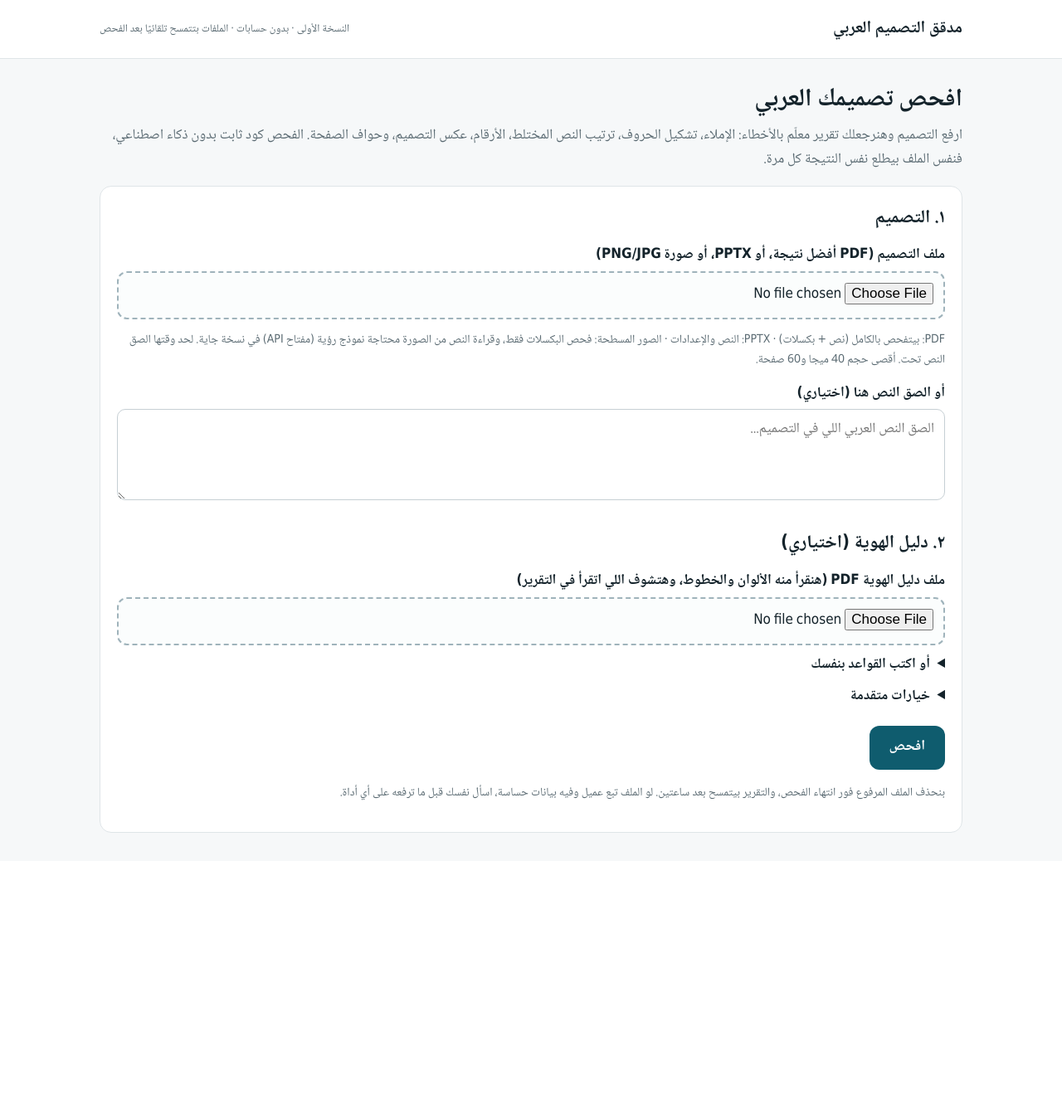
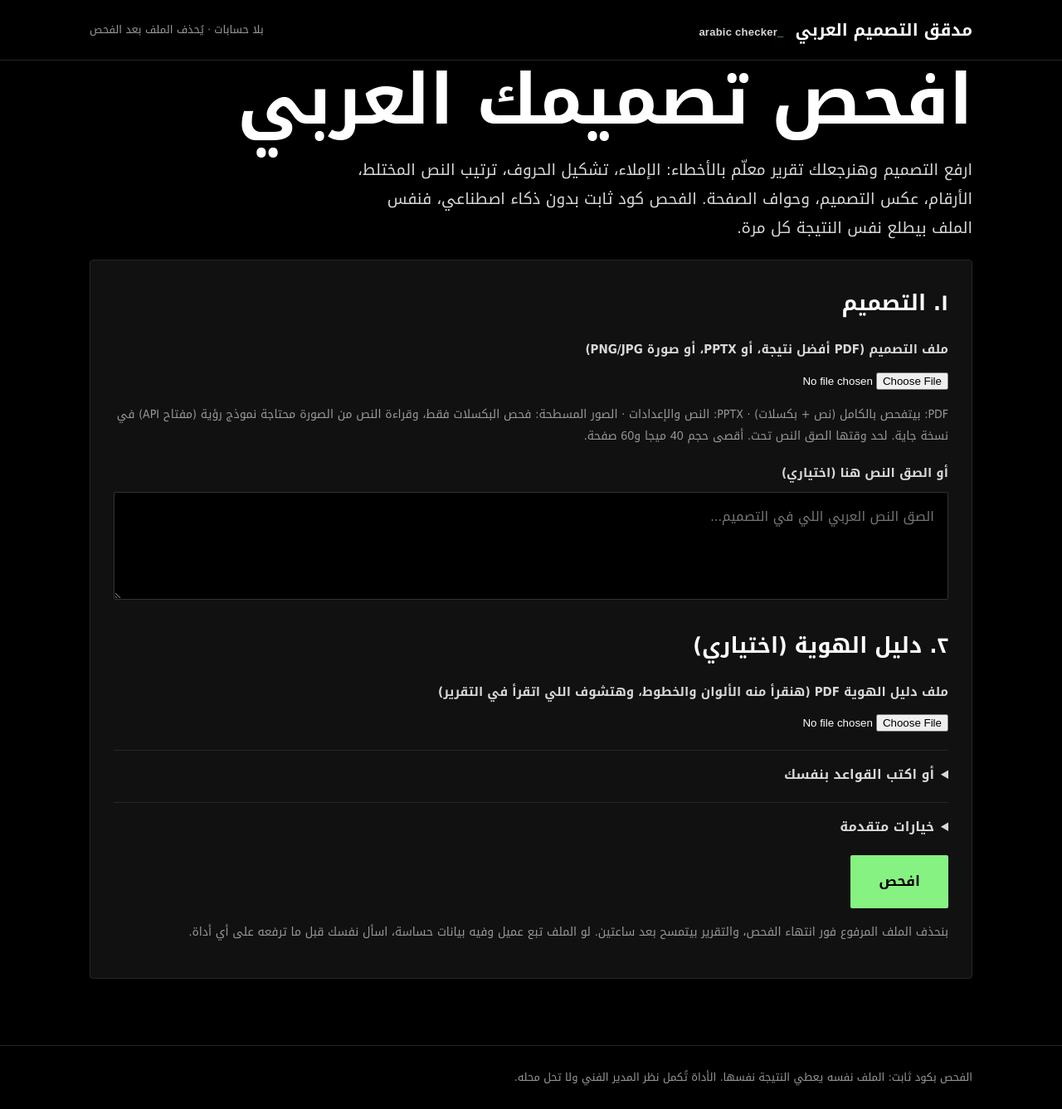
Before and after one commit to amirgfx11-dev/arabic-design-checker, a Flask app: page / in a window 1280 px wide. Shown: the whole page at 83% size. Before the commit the page ends 1004 px from the top, so only its background shows below. Run offline with Flask 3, Linux system fonts and the light colour scheme; some web fonts are replaced.

Commit message:
Revamp base.html with new styles and header structure
Updated styles and structure for improved layout and readability.

```diff
--- a/templates/base.html
+++ b/templates/base.html
@@ -5,46 +5,94 @@
 <meta name="viewport" content="width=device-width, initial-scale=1">
 <title>{% block title %}مدقق التصميم العربي{% endblock %}</title>
 <style>
-@font-face{font-family:"NaskhApp";src:url("{{ url_for('static', filename='fonts/NotoNaskhArabic-Regular.ttf') }}");font-weight:400}
-@font-face{font-family:"NaskhApp";src:url("{{ url_for('static', filename='fonts/NotoNaskhArabic-Bold.ttf') }}");font-weight:700}
-:root{--ink:#14232b;--mut:#5b6b73;--line:#dfe5e8;--bg:#f6f8f9;--brand:#0f5c6e;--err:#dc2626;--warn:#ea7808;--ok:#1b8a45}
+@font-face{font-family:"Kufi";src:url("{{ url_for('static', filename='fonts/NotoKufiArabic-Regular.ttf') }}");font-weight:400}
+@font-face{font-family:"Kufi";src:url("{{ url_for('static', filename='fonts/NotoKufiArabic-Medium.ttf') }}");font-weight:500}
+@font-face{font-family:"Kufi";src:url("{{ url_for('static', filename='fonts/NotoKufiArabic-Bold.ttf') }}");font-weight:700}
+@font-face{font-family:"Kufi";src:url("{{ url_for('static', filename='fonts/NotoKufiArabic-ExtraBold.ttf') }}");font-weight:800}
+@font-face{font-family:"Wide";src:url("{{ url_for('static', filename='fonts/DejaVuSans-Bold.ttf') }}");font-weight:700}
+:root{--black:#000;--ink:#0a0a0a;--panel:#111;--line:#262626;--grey:#d9d7d7;--mut:#9a9898;--white:#fff;--green:#86f282;--err:#ff5d5d;--warn:#ffb84d}
 *{box-sizing:border-box}
-body{margin:0;font-family:"NaskhApp","Noto Naskh Arabic",Tahoma,Arial,sans-serif;background:var(--bg);color:var(--ink);line-height:1.7;font-size:17px}
-header{background:#fff;border-bottom:1px solid var(--line)}
-.wrap{max-width:1080px;margin:0 auto;padding:18px 20px}
-header .wrap{display:flex;align-items:center;justify-content:space-between;gap:12px}
-header a{color:var(--ink);text-decoration:none;font-weight:700;font-size:20px}
+html{background:var(--black)}
+body{margin:0;font-family:"Kufi","Noto Kufi Arabic",Tahoma,Arial,sans-serif;background:var(--black);color:var(--white);line-height:1.85;font-size:16px;-webkit-font-smoothing:antialiased}
+a{color:inherit}
+.wrap{max-width:1120px;margin:0 auto;padding:0 28px}
+header{border-bottom:1px solid var(--line);position:sticky;top:0;background:rgba(0,0,0,.92);backdrop-filter:blur(8px);z-index:10}
+header .wrap{display:flex;align-items:center;justify-content:space-between;height:72px}
+.brand{display:flex;align-items:baseline;gap:14px;text-decoration:none}
+.brand b{font-weight:800;font-size:20px}
+.mark{font-family:"Wide",Arial,sans-serif;font-weight:700;font-size:13px;letter-spacing:.02em;direction:ltr;color:var(--grey);text-transform:lowercase}
+.mark i{font-style:normal;color:var(--green)}
 .tag{font-size:13px;color:var(--mut)}
-.card{background:#fff;border:1px solid var(--line);border-radius:14px;padding:20px;margin:16px 0}
-h1{font-size:30px;margin:6px 0 4px}h2{font-size:22px;margin:0 0 10px}h3{font-size:18px;margin:0}
-.lead{color:var(--mut);margin:0 0 6px}
-label{display:block;font-weight:700;margin:12px 0 4px}
-input[type=text],input[type=number],select,textarea{width:100%;padding:10px 12px;border:1px solid #c6cfd4;border-radius:10px;font:inherit;background:#fff}
-textarea{min-height:110px}
-input[type=file]{width:100%;padding:12px;border:2px dashed #9fb3bb;border-radius:12px;background:#fbfdfd;font:inherit}
-.btn{display:inline-block;background:var(--brand);color:#fff;border:0;border-radius:12px;padding:12px 24px;font:inherit;font-weight:700;cursor:pointer;text-decoration:none}
-.btn.sec{background:#fff;color:var(--brand);border:1px solid var(--brand)}
-.grid2{display:grid;grid-template-columns:1fr 1fr;gap:14px}
-@media(max-width:720px){.grid2{grid-template-columns:1fr}}
-.err{background:#fef2f2;border:1px solid #fecaca;color:#991b1b;padding:10px 14px;border-radius:10px;margin:10px 0}
+.hero{padding:72px 0 36px}
+.eyebrow{font-family:"Wide",Arial,sans-serif;font-size:12px;letter-spacing:.08em;color:var(--green);direction:ltr;text-align:right;text-transform:lowercase;margin-bottom:18px}
+h1{font-weight:800;font-size:clamp(40px,7vw,84px);line-height:1.15;margin:0 0 18px;letter-spacing:-.01em}
+h1 em{font-style:normal;color:var(--green)}
+h2{font-weight:800;font-size:26px;margin:0 0 14px}
+h3{font-weight:700;font-size:18px;margin:0}
+.lead{color:var(--grey);font-size:19px;max-width:760px;margin:0}
+.card{background:var(--panel);border:1px solid var(--line);border-radius:4px;padding:28px;margin:20px 0}
+.sec{margin:56px 0 0}
+.num2{font-family:"Wide",Arial,sans-serif;color:var(--green);font-size:13px;direction:ltr;display:inline-block;margin-left:10px}
+label{display:block;font-weight:700;margin:18px 0 8px;color:var(--grey);font-size:15px}
+input[type=text],input[type=number],select,textarea{width:100%;padding:14px 16px;border:1px solid #333;border-radius:2px;font:inherit;background:#000;color:var(--white)}
+input:focus,textarea:focus,select:focus{outline:2px solid var(--green);outline-offset:0}
+textarea{min-height:130px}
+.drop{display:flex;flex-direction:column;align-items:center;justify-content:center;gap:6px;border:1.5px dashed #444;border-radius:4px;padding:40px 20px;text-align:center;cursor:pointer;background:#050505;transition:.15s}
+.drop:hover,.drop.on{border-color:var(--green);background:#0b140b}
+.drop b{font-size:20px}.drop span{color:var(--mut);font-size:14px}
+.drop input{display:none}
+.drop .fn{color:var(--green);font-weight:700;direction:ltr}
+.btn{display:inline-flex;align-items:center;gap:10px;background:var(--green);color:#000;border:0;border-radius:2px;padding:16px 34px;font:inherit;font-weight:800;font-size:17px;cursor:pointer;text-decoration:none}
+.btn:hover{background:#a6ffa2}
+.btn.ghost{background:transparent;color:var(--white);border:1px solid #444;font-weight:700;padding:13px 24px;font-size:15px}
+.btn.ghost:hover{border-color:var(--green);color:var(--green)}
+.grid2{display:grid;grid-template-columns:1fr 1fr;gap:20px}
+.grid3{display:grid;grid-template-columns:repeat(3,1fr);gap:1px;background:var(--line);border:1px solid var(--line)}
+.grid3>div{background:var(--black);padding:22px}
+@media(max-width:760px){.grid2,.grid3{grid-template-columns:1fr}.hero{padding:44px 0 20px}}
+.err{background:#1a0707;border:1px solid #5a1a1a;color:#ffb0b0;padding:12px 16px;border-radius:2px;margin:16px 0}
 .note{font-size:14px;color:var(--mut)}
-details{margin-top:10px}summary{cursor:pointer;font-weight:700}
-.badge{display:inline-block;padding:1px 10px;border-radius:99px;font-size:13px;font-weight:700;color:#fff}
-.b-error{background:var(--err)}.b-warn{background:var(--warn)}.b-clean{background:var(--ok)}.b-not_run{background:#8a979d}.b-flagged{background:var(--err)}
-table{width:100%;border-collapse:collapse}td,th{padding:8px 10px;border-bottom:1px solid var(--line);text-align:right;vertical-align:top}
-.en{direction:ltr;text-align:left;color:var(--mut);font-size:14px;font-family:Arial,sans-serif}
-.finding{display:grid;grid-template-columns:44px 1fr;gap:12px;padding:14px 0;border-bottom:1px solid var(--line)}
-.num{width:36px;height:36px;border-radius:50%;color:#fff;display:flex;align-items:center;justify-content:center;font-weight:700;font-family:Arial}
+details{margin-top:18px;border-top:1px solid var(--line);padding-top:14px}summary{cursor:pointer;font-weight:700;color:var(--grey)}
+.chips{display:flex;flex-wrap:wrap;gap:10px;margin-top:26px}
+.chip{border:1px solid #333;padding:6px 14px;font-size:14px;color:var(--grey);border-radius:99px}
+.chip b{font-family:"Wide",Arial,sans-serif;font-size:11px;color:var(--green);margin-left:8px}
+.badge{display:inline-block;padding:1px 12px;border-radius:99px;font-size:13px;font-weight:700;color:#000}
+.b-error{background:var(--err)}.b-warn{background:var(--warn)}.b-clean{background:var(--green)}.b-not_run{background:#555;color:#ddd}.b-flagged{background:var(--err)}
+.stats{display:grid;grid-template-columns:repeat(4,1fr);gap:1px;background:var(--line);border:1px solid var(--line);margin:30px 0}
+.stats>div{background:var(--black);padding:24px}
+.stats b{display:block;font-weight:800;font-size:54px;line-height:1.1;font-family:"Wide",Arial,sans-serif}
+.stats span{color:var(--grey);font-size:15px}
+@media(max-width:760px){.stats{grid-template-columns:repeat(2,1fr)}.stats b{font-size:38px}}
+.actions{display:flex;gap:12px;flex-wrap:wrap}
+table{width:100%;border-collapse:collapse}td{padding:16px 10px;border-top:1px solid var(--line);vertical-align:top;text-align:right}
+.en{direction:ltr;text-align:left;color:var(--mut);font-size:13.5px;font-family:Arial,sans-serif;line-height:1.55}
+.meta{font-size:13px;color:var(--mut)}
+.finding{display:grid;grid-template-columns:52px 1fr;gap:18px;padding:28px 0;border-top:1px solid var(--line)}
+.num{width:44px;height:44px;border-radius:50%;color:#000;display:flex;align-items:center;justify-content:center;font-weight:800;font-family:"Wide",Arial}
 .n-error{background:var(--err)}.n-warn{background:var(--warn)}
-.crop{max-width:100%;border:1px solid var(--line);border-radius:8px;margin-top:8px}
-.meta{font-size:13px;color:var(--mut)}
-.pageimg{width:100%;border:1px solid var(--line);border-radius:10px}
-.sum{display:flex;gap:14px;flex-wrap:wrap;margin:10px 0}
-.pill{background:#fff;border:1px solid var(--line);border-radius:12px;padding:10px 18px;font-size:15px}
-.pill b{font-size:26px;display:block}
+.fix{margin:14px 0 8px;border-right:3px solid var(--green);background:#0a130a;padding:12px 16px}
+.fix b{color:var(--green);display:block;font-size:13px;letter-spacing:.02em}
+.crop{max-width:100%;border:1px solid #333;border-radius:2px;margin-top:12px;background:#fff}
+.tags{display:flex;gap:8px;flex-wrap:wrap;margin-top:10px}
+.tag2{font-size:12.5px;border:1px solid #333;border-radius:99px;padding:2px 12px;color:var(--grey)}
+.tag2.code{border-color:#2f6a2d;color:var(--green)}
+.tone{display:grid;grid-template-columns:1fr 2fr;gap:28px;align-items:center}
+.tone big{font-weight:800;font-size:40px;display:block;line-height:1.2}
+.bar{height:14px;display:flex;background:#222;border-radius:2px;overflow:hidden;direction:rtl}
+.bar i{display:block;height:100%}
+.bar .f{background:var(--grey)}.bar .c{background:var(--green)}
+.legend{display:flex;gap:18px;margin-top:10px;font-size:14px;color:var(--grey)}
+.legend s{display:inline-block;width:10px;height:10px;margin-left:6px;text-decoration:none}
+@media(max-width:760px){.tone{grid-template-columns:1fr}}
+.filters{display:flex;gap:8px;margin:6px 0 4px;flex-wrap:wrap}
+.filters button{background:transparent;color:var(--grey);border:1px solid #333;border-radius:99px;padding:5px 16px;font:inherit;font-size:14px;cursor:pointer}
+.filters button.on{background:var(--white);color:#000;border-color:var(--white)}
+.pageimg{width:100%;border:1px solid #333;border-radius:2px;background:#fff}
+footer{border-top:1px solid var(--line);margin-top:80px;padding:26px 0;color:var(--mut);font-size:13px}
 </style>
 </head>
 <body>
-<header><div class="wrap"><a href="/">مدقق التصميم العربي</a><span class="tag">النسخة الأولى · بدون حسابات · الملفات بتتمسح تلقائيًا بعد الفحص</span></div></header>
+<header><div class="wrap"><a class="brand" href="/"><b>مدقق التصميم العربي</b><span class="mark">arabic checker<i>_</i></span></a><span class="tag">بلا حسابات · يُحذف الملف بعد الفحص</span></div></header>
 <main class="wrap">{% block body %}{% endblock %}</main>
+<footer><div class="wrap">الفحص بكود ثابت: الملف نفسه يعطي النتيجة نفسها. الأداة تُكمل نظر المدير الفني ولا تحل محله.</div></footer>
 </body></html>
```
